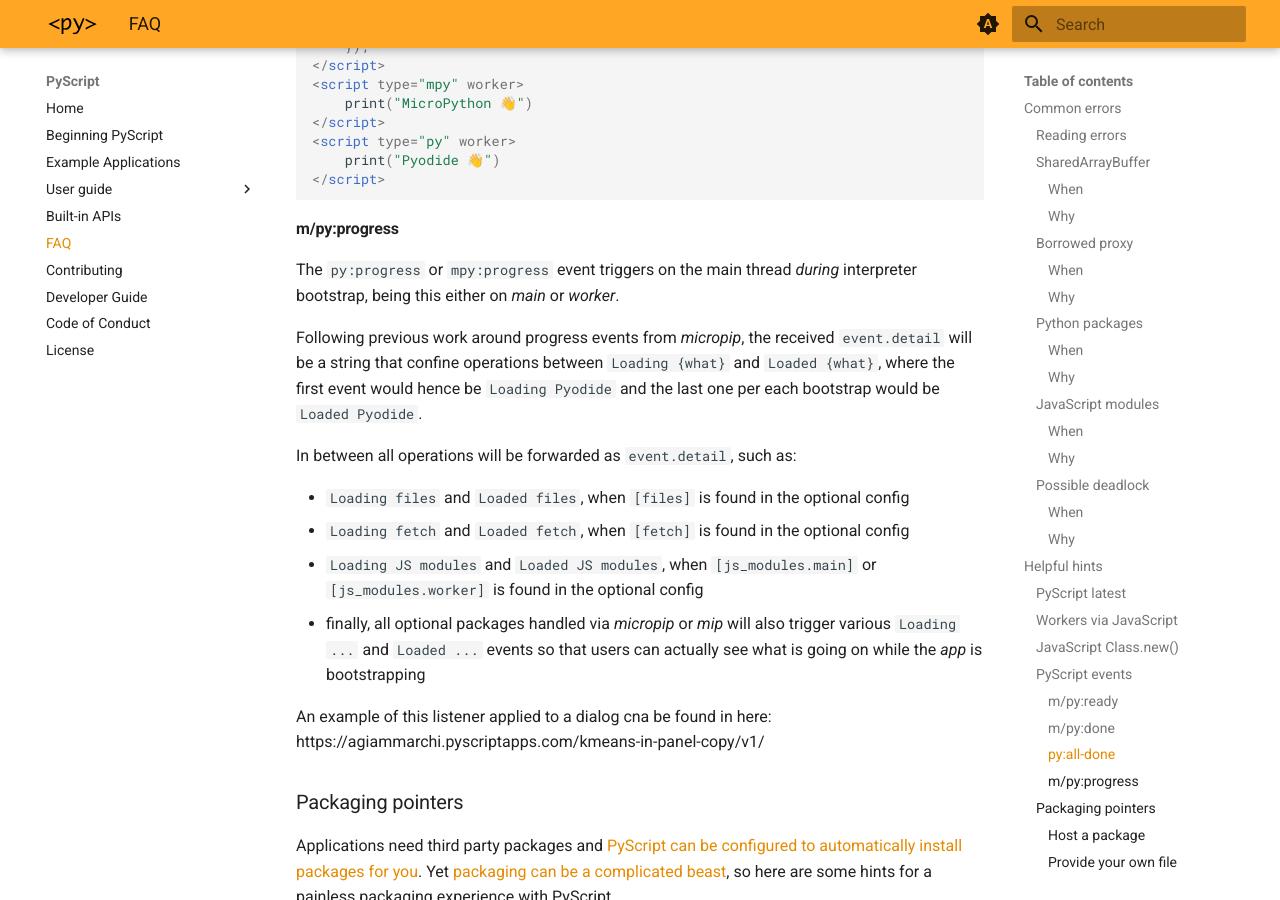
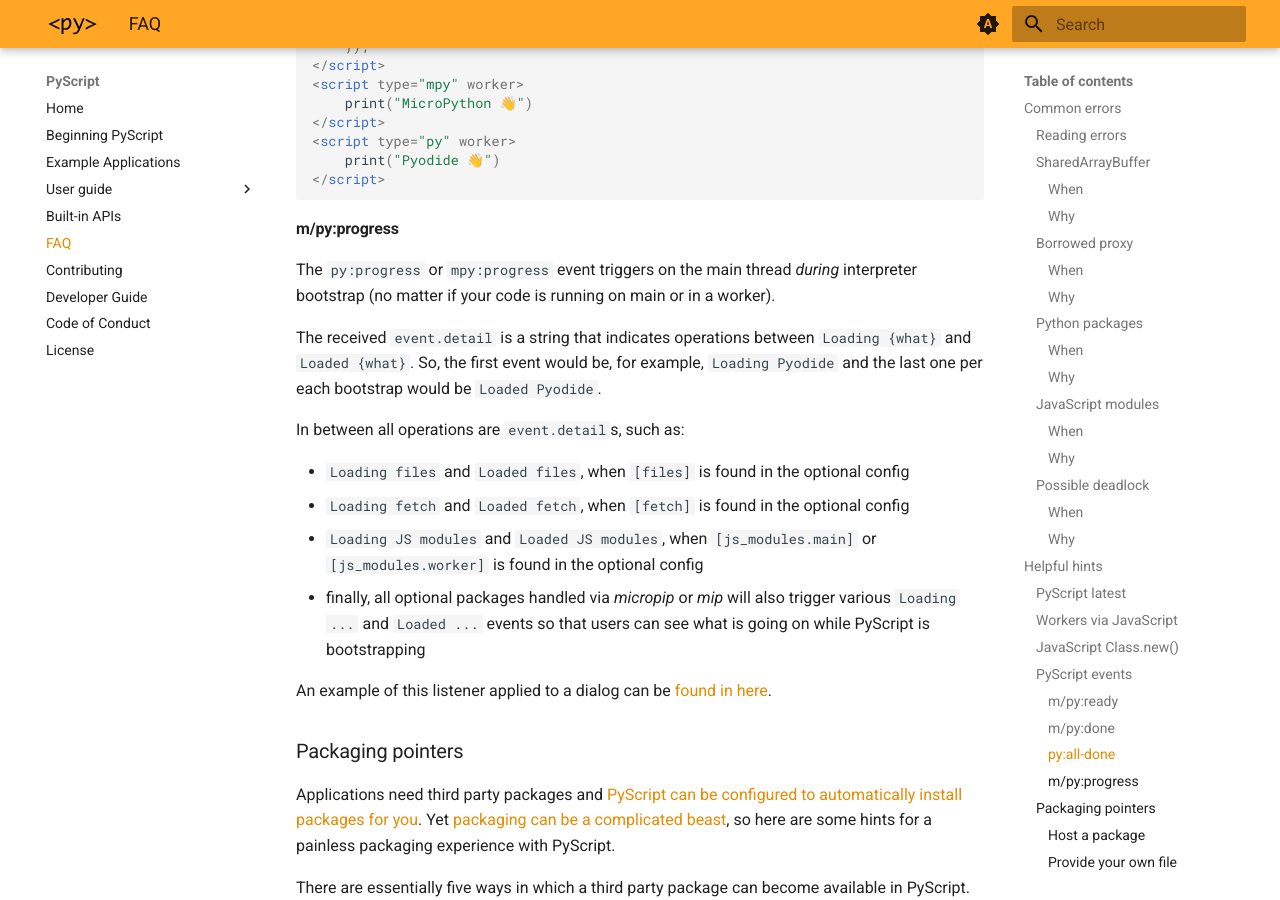
Before and after one commit to pyscript/docs, an MkDocs documentation site: the page built from docs/faq.md, in a window 1280 px wide and 900 px high, scrolled down 13354 px. Built offline with MkDocs 1.6.1 and Material for MkDocs 9.7.7, drawn with Linux system fonts in a browser that asks for light colours; the version menu is left out.

Commit message:
Minor edits.

```diff
--- a/docs/faq.md
+++ b/docs/faq.md
@@ -684,19 +684,28 @@ done"` message is written to the browser's console.
 
 #### m/py:progress
 
-The `py:progress` or `mpy:progress` event triggers on the main thread *during* interpreter bootstrap, being this either on *main* or *worker*.
+The `py:progress` or `mpy:progress` event triggers on the main thread *during*
+interpreter bootstrap (no matter if your code is running on main or in a
+worker).
 
-Following previous work around progress events from *micropip*, the received `event.detail` will be a string that confine operations between `Loading {what}` and `Loaded {what}`, where the first event would hence be `Loading Pyodide` and the last one per each bootstrap would be `Loaded Pyodide`.
+The received `event.detail` is a string that indicates operations between
+`Loading {what}` and `Loaded {what}`. So, the first event would be, for
+example, `Loading Pyodide` and the last one per each bootstrap would be
+`Loaded Pyodide`.
 
-In between all operations will be forwarded as `event.detail`, such as:
+In between all operations are `event.detail`s, such as:
 
-  * `Loading files` and `Loaded files`, when `[files]` is found in the optional config
-  * `Loading fetch` and `Loaded fetch`, when `[fetch]` is found in the optional config
-  * `Loading JS modules` and `Loaded JS modules`, when `[js_modules.main]` or `[js_modules.worker]`
-is found in the optional config
-  * finally, all optional packages handled via *micropip* or *mip* will also trigger various `Loading ...` and `Loaded ...` events so that users can actually see what is going on while the *app* is bootstrapping
+  * `Loading files` and `Loaded files`, when `[files]` is found in the optional
+    config
+  * `Loading fetch` and `Loaded fetch`, when `[fetch]` is found in the optional
+     config
+  * `Loading JS modules` and `Loaded JS modules`, when `[js_modules.main]` or
+    `[js_modules.worker]` is found in the optional config
+  * finally, all optional packages handled via *micropip* or *mip* will also
+    trigger various `Loading ...` and `Loaded ...` events so that users can see
+    what is going on while PyScript is bootstrapping
 
-An example of this listener applied to a dialog cna be found in here: https://agiammarchi.pyscriptapps.com/kmeans-in-panel-copy/v1/
+An example of this listener applied to a dialog can be [found in here](https://agiammarchi.pyscriptapps.com/kmeans-in-panel-copy/v1/).
 
 ### Packaging pointers
 
```
